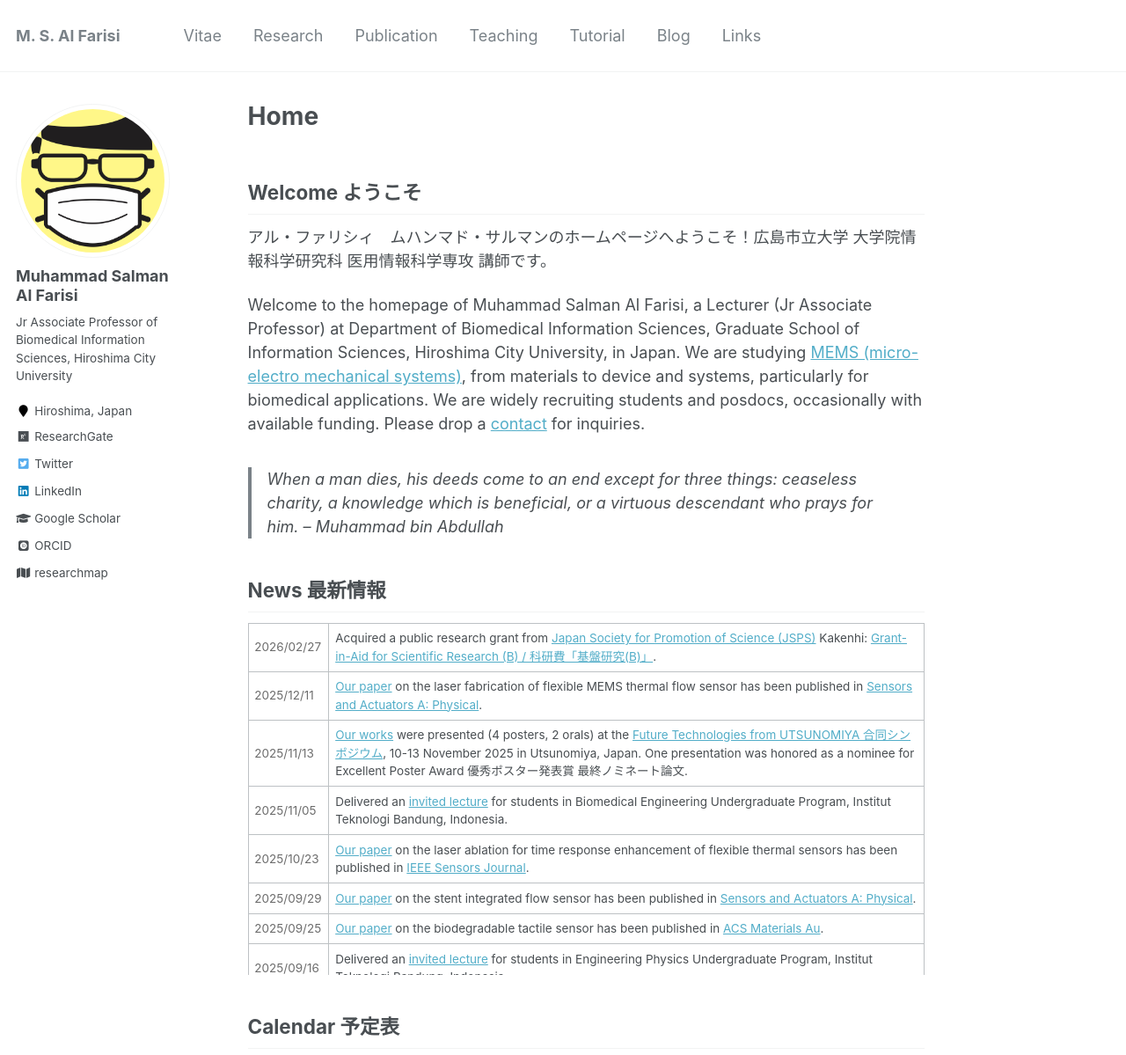
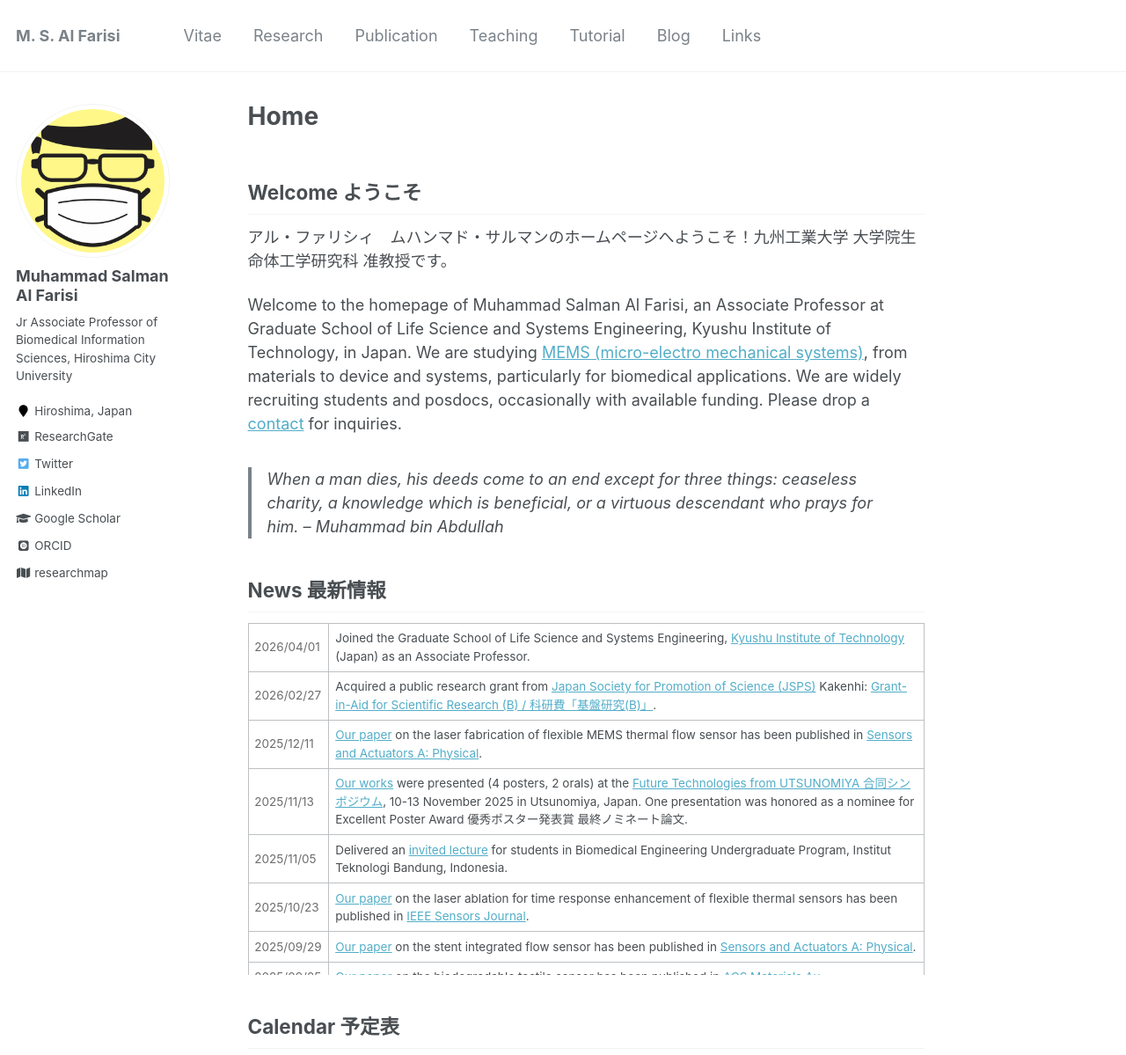
Before and after one commit to msalfarisi/msalfarisi.github.io, a Jekyll site: the page built from _pages/home.md, in a window 1280 px wide and 1400 px high, cut to the strip 0-1199 px from the top of the window. Shown: the whole strip at 88% size. Built offline with Jekyll 4.4.1, drawn with Linux system fonts in a browser that asks for light colours; some web fonts are replaced; some of the changed text lies outside the part shown.

Commit message:
Update home.md

```diff
--- a/_pages/home.md
+++ b/_pages/home.md
@@ -10,9 +10,9 @@ redirect_from:
 
 ## Welcome ようこそ
 
-アル・ファリシィ　ムハンマド・サルマンのホームページへようこそ！広島市立大学 大学院情報科学研究科 医用情報科学専攻 講師です。
+アル・ファリシィ　ムハンマド・サルマンのホームページへようこそ！九州工業大学 大学院生命体工学研究科 准教授です。
 
-Welcome to the homepage of Muhammad Salman Al Farisi, a Lecturer (Jr Associate Professor) at Department of Biomedical Information Sciences, Graduate School of Information Sciences, Hiroshima City University, in Japan. We are studying [MEMS (micro-electro mechanical systems)](/research), from materials to device and systems, particularly for biomedical applications. We are widely recruiting students and posdocs, occasionally with available funding. Please drop a [contact](/#contact-連絡先) for inquiries.
+Welcome to the homepage of Muhammad Salman Al Farisi, an Associate Professor at Graduate School of Life Science and Systems Engineering, Kyushu Institute of Technology, in Japan. We are studying [MEMS (micro-electro mechanical systems)](/research), from materials to device and systems, particularly for biomedical applications. We are widely recruiting students and posdocs, occasionally with available funding. Please drop a [contact](/#contact-連絡先) for inquiries.
 
 > When a man dies, his deeds come to an end except for three things: ceaseless charity, a knowledge which is beneficial, or a virtuous descendant who prays for him.  -- *Muhammad bin Abdullah*
 
@@ -22,6 +22,10 @@ Welcome to the homepage of Muhammad Salman Al Farisi, a Lecturer (Jr Associate P
 
 <div style="overflow-y: scroll; height:400px;">
  <table style="width:100%">
+  <tr>
+    <td style="color:#6d6d6d;">2026/04/01</td>
+    <td>Joined the Graduate School of Life Science and Systems Engineering, <a href="https://www.kyutech.ac.jp/">Kyushu Institute of Technology</a> (Japan) as an Associate Professor.</td>
+  </tr>
   <tr>
     <td style="color:#6d6d6d;">2026/02/27</td>
     <td>Acquired a public research grant from <a href="https://www.jsps.go.jp/">Japan Society for Promotion of Science (JSPS)</a> Kakenhi: <a href="https://kaken.nii.ac.jp/ja/grant/KAKENHI-PROJECT-/">Grant-in-Aid for Scientific Research (B) / 科研費「基盤研究(B)」</a>.</td>
@@ -507,15 +511,13 @@ Welcome to the homepage of Muhammad Salman Al Farisi, a Lecturer (Jr Associate P
 
 ## Access アクセス
 
-<iframe src="https://www.google.com/maps/embed?pb=!1m18!1m12!1m3!1d44285.46315767713!2d132.4418257839965!3d34.413118969793345!2m3!1f0!2f0!3f0!3m2!1i1024!2i768!4f13.1!3m3!1m2!1s0x355a9840c559d511%3A0x508d3762a4078a25!2z44CSNzMxLTMxNjYgSGlyb3NoaW1hLCBBc2FtaW5hbWkgV2FyZCwgxYx6dWthaGlnYXNoaSwgMy1jaMWNbWXiiJI04oiSMSDmg4XloLHlh6bnkIbjgrvjg7Pjgr_jg7w!5e0!3m2!1sen!2sjp!4v1617319363178!5m2!1sen!2sjp" width="100%" height="450" frameborder="0" style="border:0;" allowfullscreen="" aria-hidden="false" tabindex="0"></iframe><br>
+<iframe src="https://www.google.com/maps/embed?pb=!1m18!1m12!1m3!1d3312.02715691955!2d130.70746007662868!3d33.88895442633322!2m3!1f0!2f0!3f0!3m2!1i1024!2i768!4f13.1!3m3!1m2!1s0x3543cbdc3bc8af57%3A0xfe9332a60adf3b81!2sKyushu%20Institute%20Of%20Technology%20Graduate%20School%20Of%20Life%20Science%20And%20Systems%20Engineering!5e0!3m2!1sen!2sjp!4v1775034840666!5m2!1sen!2sjp" width="100%" height="450" frameborder="0" style="border:0;" allowfullscreen="" aria-hidden="false" tabindex="0"></iframe><br>
 
-Hiroshima City University<br>
-3-4-1 Ozuka-Higashi, Asaminami-ku, Hiroshima, 731-3194 Japan<br>
-Faculty of Information Sciences Bld. - Room 743
+Kyushu Institute of Technology<br>
+2-4 Hibikino, Wakamatsu-ku, Kitakyushu, Fukuoka, 808-0196 Japan<br>
 
 広島市立大学<br>
-〒731-3194　広島市安佐南区大塚東3丁目4-1<br>
-情報科学部棟　743号室
+〒808-0196　福岡県北九州市若松区ひびきの2-4<br>
 
 ## Contact 連絡先
 
```
